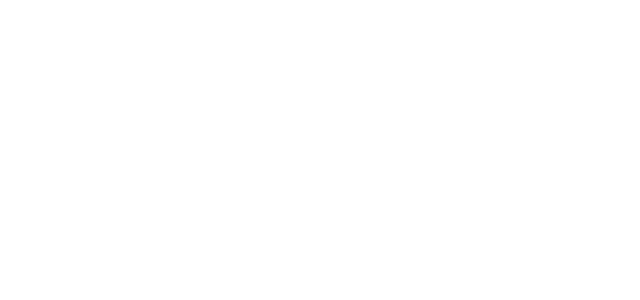
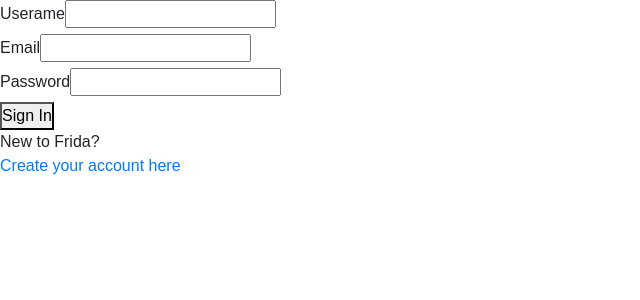
Before and after one commit to KristiinaCwalina/eCommerce-shop-Frida, a React (Create React App) app: page /signin in a window 1280 px wide. Shown: the top 300 px of the page, without its empty margins (0-640 px from the left). Built offline with nearby package versions, Linux system fonts and the light colour scheme.

Commit message:
signin component

```diff
--- a/src/App.js
+++ b/src/App.js
@@ -9,6 +9,7 @@
 import SaleItems from "./Components/SaleItems";
 import AllProducts from "./Components/AllProducts";
 import Cart from "./Pages/Cart";
+import SignIn from "./Pages/SignIn";
 
 class App extends Component {
   render() {
@@ -58,6 +59,7 @@
             }}
           />
           <Route path="/cart/:id?" component={Cart} />
+          <Route path="/signin" component={SignIn}/>
         </div>
       </BrowserRouter>
     );
--- a/src/Components/Nav.js
+++ b/src/Components/Nav.js
@@ -33,7 +33,7 @@
             </li>
 
             <li>
-              <a href="#">Log In</a>
+              <Link to="/signin">Log In</Link>
             </li>
           </ul>
         </div>
--- /dev/null
+++ b/src/Pages/SignIn.js
@@ -0,0 +1,66 @@
+
+
+import React, { useEffect, useState } from "react";
+import Nav from "../Components/Nav";
+import Footer from "../Components/Footer";
+import { useDispatch } from "react-redux";
+import {Link} from "react-router-dom";
+
+function SignIn(props) {
+    const [username, setUsername]= useState("");
+    const [email, setEmail]= useState("");
+    const [password, setPassword]= useState("");
+  const dispatch = useDispatch();
+
+  useEffect(() => {
+    return () => {};
+  }, []);
+  const submitHandler = (e)=> {
+      e.preventDefault();
+  }
+  return (
+    <div className="form">
+      <form onSubmit={submitHandler}>
+        <ul className="form-container">
+          <li>
+            <label for="username">Userame</label>
+            <input
+              type="text"
+              name="username"
+              id="username"
+              onChange={(e) => setUsername(e.target.value)}
+            ></input>
+          </li>
+          <li>
+            <label for="email">Email</label>
+            <input
+              type="email"
+              name="email"
+              id="email"
+              onChange={(e) => setEmail(e.target.value)}
+            ></input>
+          </li>
+          <li>
+            <label for="password">Password</label>
+            <input
+              type="password"
+              id="password"
+              name="password"
+              onChange={(e) => setPassword(e.target.value)}
+            ></input>
+          </li>
+          <li>
+              <button type="submit" className="button-primary">Sign In</button>
+          </li>
+          <li>
+              New to Frida?
+          </li>
+          <li>
+              <Link to="/register" className="button full-width">Create your account here</Link>
+          </li>
+        </ul>
+      </form>
+    </div>
+  );
+}
+export default  SignIn;
```
